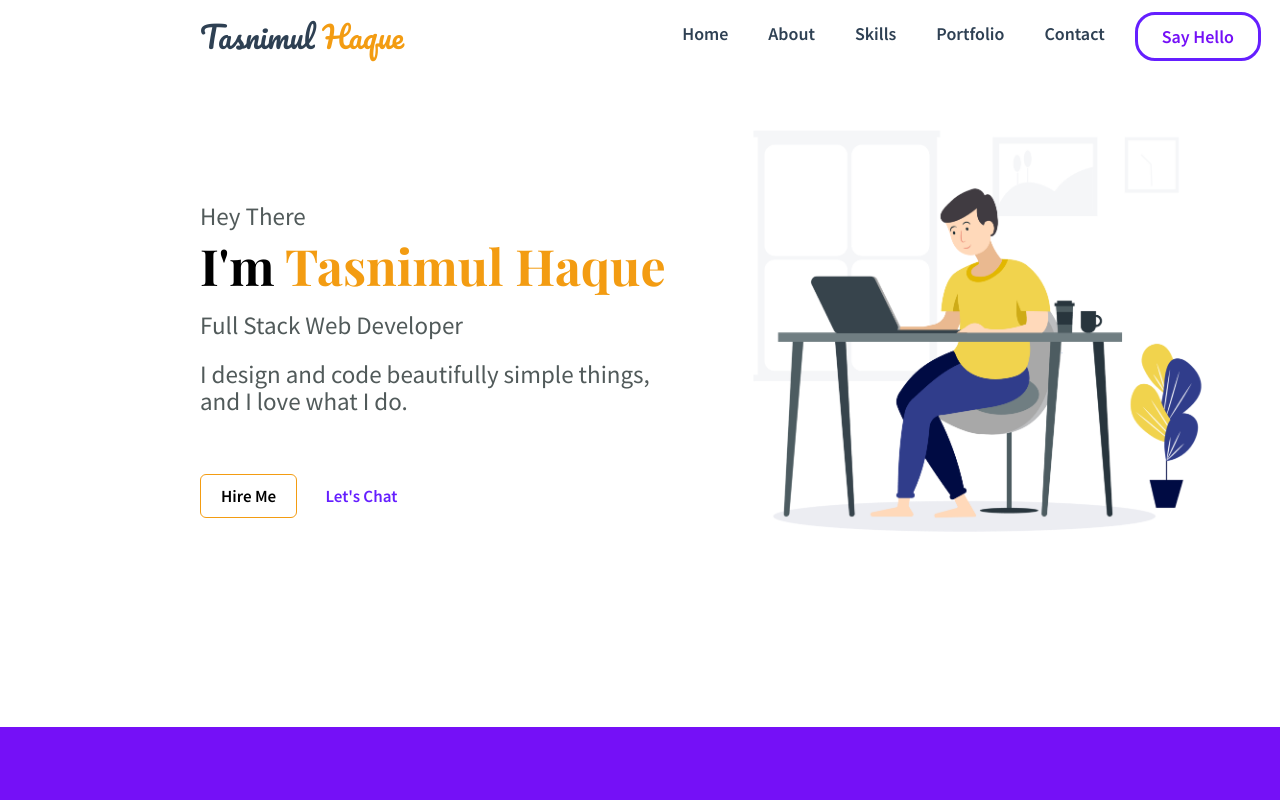
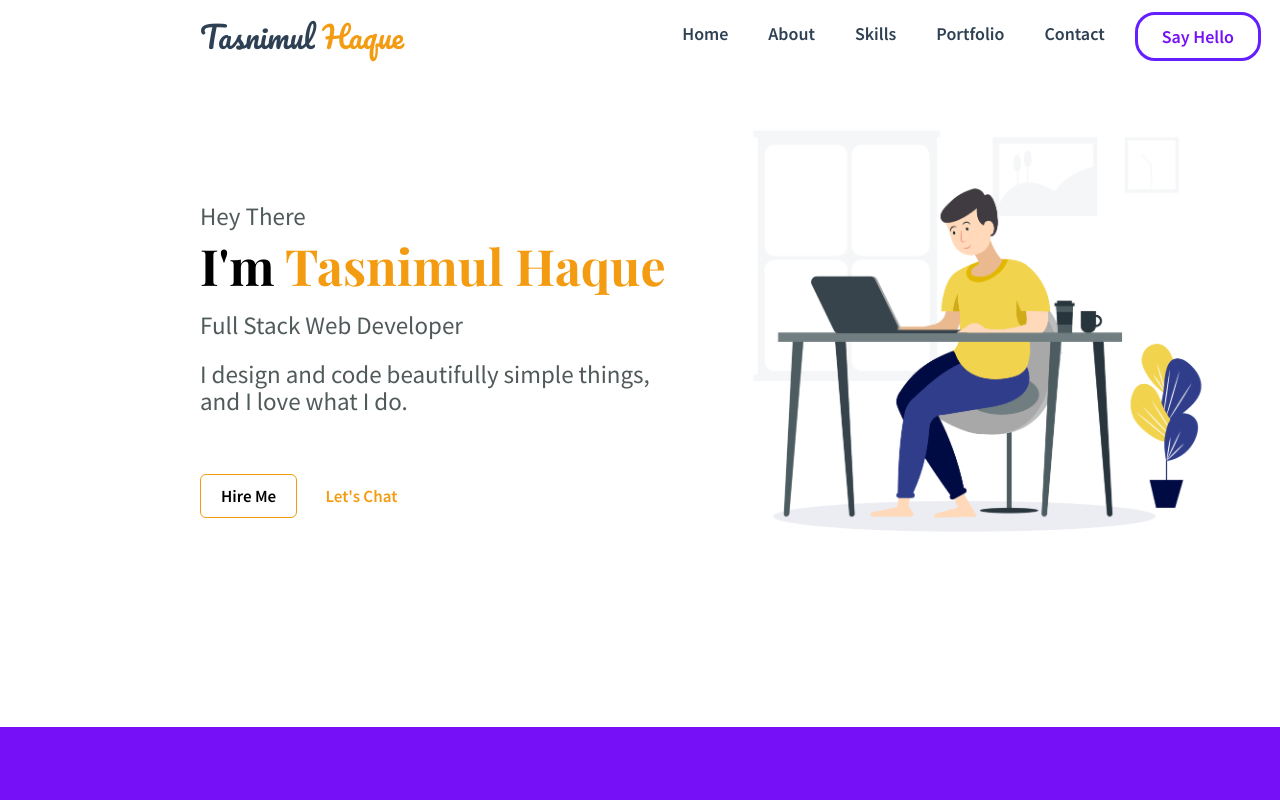
Before and after one commit to tasnimultas67/portfolio-website, a plain HTML site: page index.html in a window 1280 px wide. In both pictures the pointer is over the link "Let's Chat". Shown: the top 800 px of the page. Drawn offline with nearby package versions, Linux system fonts and the light colour scheme; a web font is replaced by a local one.

Commit message:
3rd update(btn)

```diff
--- a/css/style.css
+++ b/css/style.css
@@ -129,7 +129,7 @@ body{
         }
         .header-btn2:hover{
             transition: all 0.4s;
-            color: #651FFF;
+            color: #F39C12;
         }
         .header-btn:hover{
             transition: all 0.4s;
```
